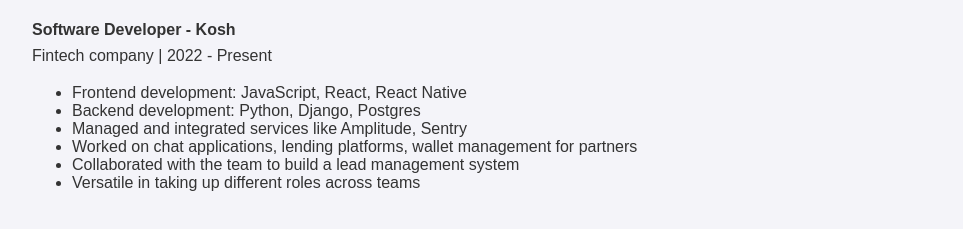
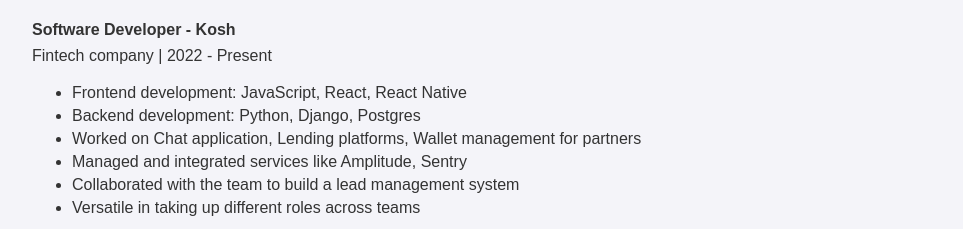
Before and after one commit to AbhiKansana/abhi.ai, a plain HTML site: page index.html in a window 1280 px wide. Shown: the part 542-771 px from the top of the page, without its empty margins (158-1121 px from the left). Drawn offline with Linux system fonts and the light colour scheme.

Commit message:
Update index.html

```diff
--- a/index.html
+++ b/index.html
@@ -114,11 +114,11 @@
                 <sapn>Fintech company | 2022 - Present</sapn>
             </p>
             <ul>
-                <li>Frontend development: JavaScript, React, React Native</li>
-                <li>Backend development: Python, Django, Postgres</li>
-                <li>Managed and integrated services like Amplitude, Sentry</li>
-                <li>Worked on chat applications, lending platforms, wallet management for partners</li>
-                <li>Collaborated with the team to build a lead management system</li>
+                <li style="margin-bottom: 5px;">Frontend development: JavaScript, React, React Native</li>
+                <li style="margin-bottom: 5px;">Backend development: Python, Django, Postgres</li>
+                <li style="margin-bottom: 5px;">Worked on Chat application, Lending platforms, Wallet management for partners</li>
+                <li style="margin-bottom: 5px;">Managed and integrated services like Amplitude, Sentry</li>
+                <li style="margin-bottom: 5px;">Collaborated with the team to build a lead management system</li>
                 <li>Versatile in taking up different roles across teams</li>
             </ul>
         </section>
```
